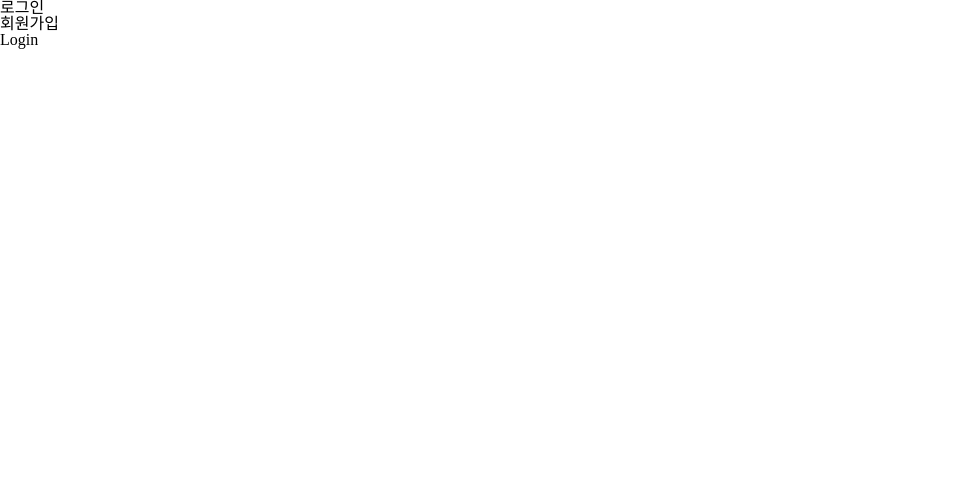
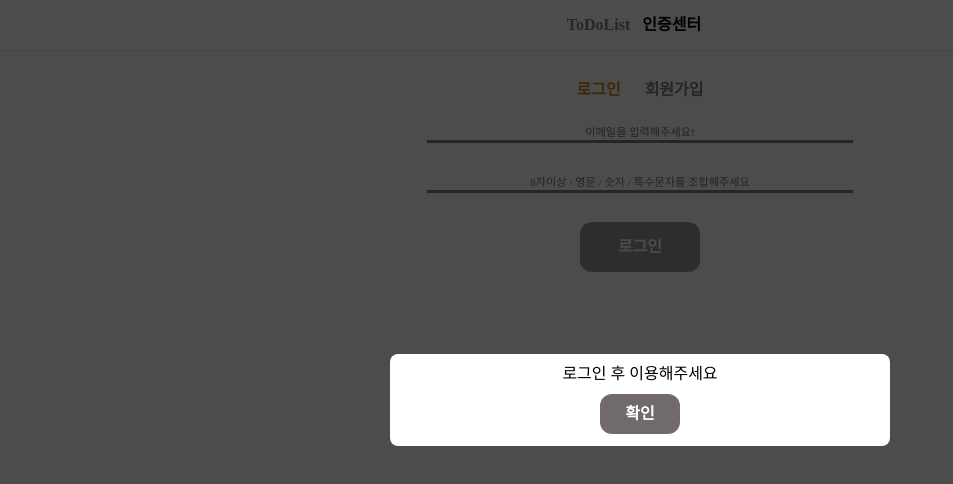
Before and after one commit to codingbe/wanted-pre-onboarding-challenge-fe-1, a React (Vite) app in the folder client/: page /auth/login in a window 1280 px wide. Shown: the top 484 px of the page, without its empty margins (0-953 px from the left). Built offline with nearby package versions, Linux system fonts and the light colour scheme.

Commit message:
Update: assignment1 애매한 부분 빼고 구현완료

```diff
--- /dev/null
+++ b/client/src/components/Alert.tsx
@@ -0,0 +1,53 @@
+import styled from "styled-components";
+
+const Background = styled.div`
+  position: fixed;
+  left: 0;
+  top: 0;
+  width: 100%;
+  height: 100vh;
+  background-color: rgba(0, 0, 0, 0.7);
+  z-index: 1;
+`;
+const Container = styled.div`
+  max-width: 500px;
+  width: 100%;
+  position: absolute;
+  top: 50%;
+  left: 50%;
+  transform: translate(-50%, -50%);
+  background-color: white;
+  display: flex;
+  justify-content: space-evenly;
+  flex-direction: column;
+  align-items: center;
+  padding: 12px;
+  border-radius: 8px;
+  z-index: 2;
+`;
+const Content = styled.p`
+  margin-bottom: 12px;
+`;
+const Button = styled.button`
+  all: unset;
+  background-color: #706a6a;
+  cursor: pointer;
+  width: 80px;
+  height: 40px;
+  text-align: center;
+  color: white;
+  font-weight: bold;
+  border-radius: 12px;
+`;
+
+export default function Alert({ content, setVisible }: { content: string; setVisible: React.Dispatch<React.SetStateAction<boolean>> }) {
+  return (
+    <>
+      <Background onClick={() => setVisible(false)}></Background>
+      <Container>
+        <Content>{content}</Content>
+        <Button onClick={() => setVisible(false)}>확인</Button>
+      </Container>
+    </>
+  );
+}
--- a/client/src/components/Auth/Login.tsx
+++ b/client/src/components/Auth/Login.tsx
@@ -1,3 +1,128 @@
+import { useState } from "react";
+import { useForm } from "react-hook-form";
+import { useNavigate } from "react-router-dom";
+import styled from "styled-components";
+import Alert from "../Alert";
+
+const Form = styled.form`
+  max-width: 450px;
+  width: 100%;
+  margin: 0 auto;
+  padding: 12px;
+  display: flex;
+  flex-direction: column;
+  align-items: center;
+`;
+const FormColumn = styled.div`
+  width: 100%;
+  display: flex;
+  flex-direction: column;
+  justify-content: center;
+  margin-bottom: 24px;
+`;
+const Input = styled.input<{ check: any }>`
+  all: unset;
+  border-bottom: 3px solid ${({ check }) => (check ? "red" : "gray")};
+  margin-bottom: 5px;
+  text-align: center;
+  &::placeholder {
+    font-size: 0.7rem;
+  }
+`;
+const Submit = styled.button<{ disabled: boolean }>`
+  all: unset;
+  background-color: #706a6a;
+  cursor: ${({ disabled }) => (disabled ? "" : "pointer")};
+  width: 120px;
+  height: 50px;
+  text-align: center;
+  color: white;
+  font-weight: bold;
+  border-radius: 12px;
+  transition: 0.4s;
+  opacity: ${({ disabled }) => (disabled ? 0.7 : 1)};
+`;
+const ErrMsg = styled.span`
+  text-align: center;
+  font-size: 0.8rem;
+  color: red;
+  font-weight: bold;
+`;
+
 export default function Login() {
-  return <div>Login</div>;
+  const {
+    register,
+    handleSubmit,
+    formState: { errors, isValid },
+  } = useForm({ mode: "onChange" });
+  const URL = "http://localhost:8080";
+  const [visible, setVisible] = useState(false);
+  const [content, setContent] = useState("");
+  const navi = useNavigate();
+
+  async function onSubmit(data: { email: string; password: string }) {
+    try {
+      const { email, password } = data;
+      const { token } = await fetch(`${URL}/users/login`, {
+        method: "POST",
+        body: JSON.stringify({ email, password }),
+        headers: { "Content-Type": "application/json" },
+      }).then((res) => res.json());
+      if (token) {
+        localStorage.setItem("token", token);
+        navi("/");
+      } else {
+        setContent("이메일 또는 비밀번호가 틀립니다.");
+        setVisible(true);
+      }
+    } catch (e: any) {
+      setContent(e);
+      setVisible(true);
+    }
+  }
+
+  return (
+    <>
+      {visible && <Alert content={content} setVisible={setVisible} />}
+      <Form onSubmit={handleSubmit(onSubmit as any)}>
+        <FormColumn>
+          <Input
+            {...register("email", {
+              required: "이메일을 입력해주세요!",
+              validate: {
+                check: (value) => {
+                  const regex = new RegExp(/^[0-9a-zA-Z]([-_\.]?[0-9a-zA-Z])*@[0-9a-zA-Z]([-_\.]?[0-9a-zA-Z])*\.[a-zA-Z]{2,3}$/);
+                  const isValid = regex.test(value);
+                  if (!isValid) return "이메일을 정확히 입력해주세요";
+                  if (value === "") return "이메일을 꼭 입력해주세요";
+                },
+              },
+            })}
+            placeholder="이메일을 입력해주세요!"
+            check={errors.email?.message}
+            type="email"
+          />
+          <ErrMsg>{errors.email?.message as string}</ErrMsg>
+        </FormColumn>
+        <FormColumn>
+          <Input
+            {...register("password", {
+              required: "비밀번호를 입력해주세요!",
+              pattern: {
+                value: /^(?=.*[A-Za-z])(?=.*\d)(?=.*[@$!%*#?&])[A-Za-z\d@$!%*#?&]{8,}$/,
+                message: "8자이상 / 영문 / 숫자 / 특수문자를 조합해주세요",
+              },
+            })}
+            placeholder="8자이상 / 영문 / 숫자 / 특수문자를 조합해주세요"
+            type="password"
+            check={errors.password?.message}
+          />
+          <ErrMsg>{errors.password?.message as string}</ErrMsg>
+        </FormColumn>
+        <Submit type="submit" disabled={!isValid}>
+          로그인
+        </Submit>
+      </Form>
+    </>
+  );
 }
--- a/client/src/components/Auth/Nav.tsx
+++ b/client/src/components/Auth/Nav.tsx
@@ -1,20 +1,59 @@
-import { Link } from "react-router-dom";
+import { useEffect, useState } from "react";
+import { Link, useLocation } from "react-router-dom";
 import styled from "styled-components";
 
-const Navi = styled.nav``;
-const Ul = styled.ul``;
-const Li = styled.li``;
-const Rlink = styled(Link)``;
+const Navi = styled.nav`
+  display: flex;
+  justify-content: center;
+  color: grey;
+  font-weight: bold;
+`;
+const Ul = styled.ul`
+  display: flex;
+`;
+const Li = styled.li`
+  padding: 12px;
+  cursor: pointer;
+`;
+const Rlink = styled(Link)<{ check: number }>`
+  color: ${({ check }) => (check ? "#c48c0b" : "")};
+  cursor: pointer;
+`;
 
 export default function Nav() {
+  const { pathname } = useLocation();
+  const [token, setToken] = useState(localStorage.getItem("token") || "");
+
+  function checkToken() {
+    const token = localStorage.getItem("token");
+    if (token) setToken(token);
+  }
+
+  function requestLogout() {
+    setToken("");
+    localStorage.removeItem("token");
+  }
+
+  useEffect(() => {
+    checkToken();
+  }, [token]);
+
   return (
     <Navi>
       <Ul>
-        <Li>
-          <Rlink to="login">로그인</Rlink>
+        <Li onClick={() => token && requestLogout()}>
+          {token ? (
+            "로그아웃"
+          ) : (
+            <Rlink to="login" check={pathname === "/auth/login" ? 1 : 0}>
+              로그인
+            </Rlink>
+          )}
         </Li>
         <Li>
-          <Rlink to="signup">회원가입</Rlink>
+          <Rlink to="signup" check={pathname === "/auth/signup" ? 1 : 0}>
+            회원가입
+          </Rlink>
         </Li>
       </Ul>
     </Navi>
--- a/client/src/components/Auth/SignUp.tsx
+++ b/client/src/components/Auth/SignUp.tsx
@@ -1,5 +1,7 @@
+import { useState } from "react";
 import { useForm } from "react-hook-form";
 import styled from "styled-components";
+import Alert from "../Alert";
 
 const Form = styled.form`
   max-width: 450px;
@@ -53,13 +55,33 @@ export default function SignUp() {
     formState: { errors, isValid },
     getValues,
   } = useForm({ mode: "onChange" });
+  const URL = "http://localhost:8080";
+  const [visible, setVisible] = useState(false);
+  const [content, setContent] = useState("");
 
-  function onSubmit(data: any) {
-    console.log(errors);
+  async function onSubmit(data: { email: string; password: string }) {
+    try {
+      const { email, password } = data;
+      const { token, details } = await fetch(`${URL}/users/create`, {
+        method: "POST",
+        body: JSON.stringify({ email, password }),
+        headers: { "Content-Type": "application/json" },
+      }).then((res) => res.json());
+      if (token) localStorage.setItem("token", token);
+      else {
+        setContent(details);
+        setVisible(true);
+      }
+    } catch (e: any) {
+      setContent(e);
+      setVisible(true);
+    }
   }
 
   return (
-    <Form onSubmit={handleSubmit(onSubmit)}>
+    <>
+      {visible && <Alert content={content} setVisible={setVisible} />}
+      <Form onSubmit={handleSubmit(onSubmit as any)}>
         <FormColumn>
           <Input
             {...register("email", {
@@ -115,5 +137,6 @@ export default function SignUp() {
           회원가입
         </Submit>
       </Form>
+    </>
   );
 }
--- a/client/src/components/GlobalStyle.tsx
+++ b/client/src/components/GlobalStyle.tsx
@@ -6,6 +6,9 @@ const GlobalStyle = createGlobalStyle`
     * {
         box-sizing: border-box;
     }
+    body {
+        padding-top: 70px;
+    }
     a {
         all: unset;
     }
--- /dev/null
+++ b/client/src/components/Header.tsx
@@ -0,0 +1,70 @@
+import { useEffect, useState } from "react";
+import { Link, useLocation, useNavigate } from "react-router-dom";
+import styled from "styled-components";
+import Alert from "./Alert";
+
+const Wrap = styled.header`
+  height: 50px;
+  width: 100%;
+  box-shadow: rgba(17, 17, 26, 0.1) 0px 1px 0px;
+  position: fixed;
+  left: 0;
+  top: 0;
+`;
+const Nav = styled.nav`
+  max-width: 1200px;
+  width: 100%;
+  height: 100%;
+  display: flex;
+  align-items: center;
+  justify-content: center;
+  margin: 0 auto;
+  color: gray;
+`;
+const Ul = styled.ul`
+  display: flex;
+`;
+const Li = styled.li`
+  margin-right: 12px;
+  font-weight: bold;
+`;
+const Rlink = styled(Link)<{ check: number }>`
+  cursor: pointer;
+  color: ${({ check }) => (check ? "black" : "")};
+`;
+
+export default function Header() {
+  const { pathname } = useLocation();
+  const [visible, setVisible] = useState(false);
+  const navi = useNavigate();
+
+  useEffect(() => {
+    const token = localStorage.getItem("token");
+    if (!token) {
+      setVisible(true);
+      navi("/auth/login");
+    }
+  }, []);
+
+  return (
+    <>
+      {visible && <Alert content="로그인 후 이용해주세요" setVisible={setVisible} />}
+      <Wrap>
+        <Nav>
+          <Ul>
+            <Li>
+              <Rlink to="/" check={pathname === "/" ? 1 : 0}>
+                ToDoList
+              </Rlink>
+            </Li>
+            <Li>
+              <Rlink to="/auth" check={pathname === "/auth" || pathname === "/auth/login" || pathname === "/auth/signup" ? 1 : 0}>
+                인증센터
+              </Rlink>
+            </Li>
+          </Ul>
+        </Nav>
+      </Wrap>
+    </>
+  );
+}
--- a/client/src/components/Routers.tsx
+++ b/client/src/components/Routers.tsx
@@ -1,11 +1,13 @@
 import { BrowserRouter, Route, Routes } from "react-router-dom";
 import Auth from "../pages/Auth";
 import GlobalStyle from "./GlobalStyle";
+import Header from "./Header";
 
 export default function Routers() {
   return (
     <BrowserRouter>
       <GlobalStyle />
+      <Header />
       <Routes>
         <Route path="/auth/*" element={<Auth />} />
       </Routes>
```
Also changed, not shown: 1 other file (tests, documents, lock files or other folders). Lines whose indentation alone changed are shown as unchanged.
